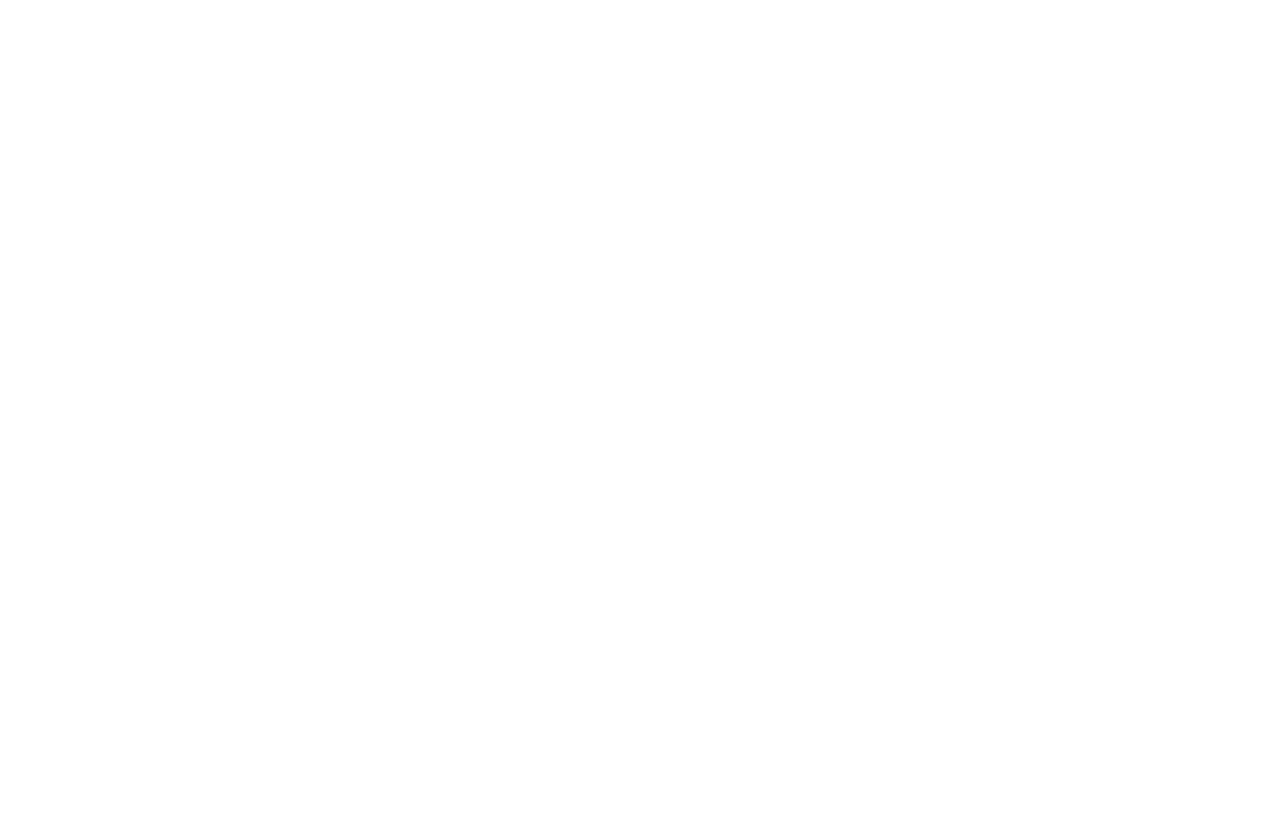
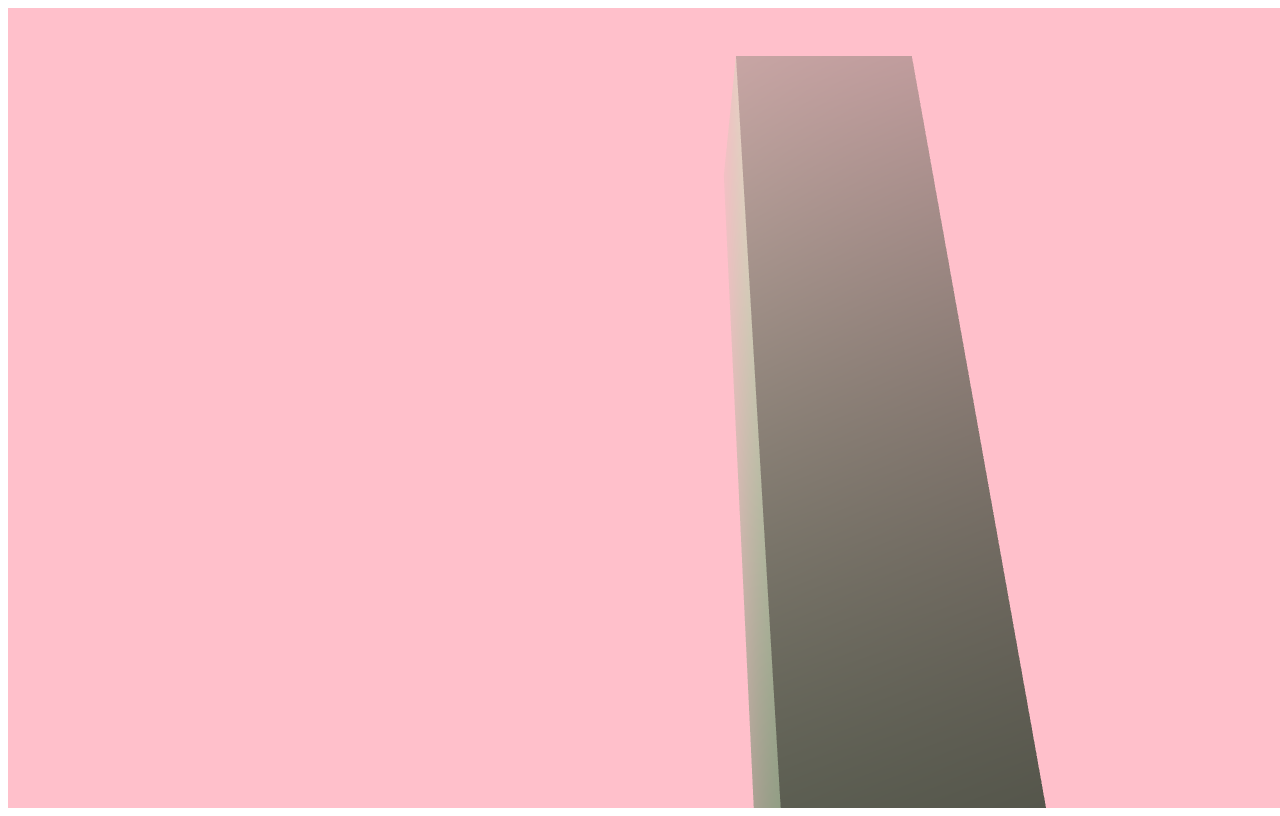
Before and after one commit to Grafika3d-2020/grafika3d-wprowadzenie-01-Kozak-Szymon, a plain HTML site: page index.html in a window 1280 px wide. Drawn offline with nearby package versions, Linux system fonts and the light colour scheme; files that its build step writes are made by us from their sources; the site is published under a folder, as on GitHub Pages, so addresses that start at the root find nothing; animation ran at ten frames a second.

Commit message:
Update index.html

```diff
--- a/index.html
+++ b/index.html
@@ -6,10 +6,10 @@
     <title>Document</title>
     <script src="https://cdnjs.cloudflare.com/ajax/libs/three.js/r125/three.min.js" integrity="sha512-XI02ivhfmEfnk8CEEnJ92ZS6hOqWoWMKF6pxF/tC/DXBVxDXgs2Kmlc9CHA0Aw2dX03nrr8vF54Z6Mqlkuabkw==" crossorigin="anonymous"></script>
     <script src="https://unpkg.com/three@0.125.2/examples/js/controls/OrbitControls.js"></script>
-    <link rel="stylesheet" href="/three.js/style.css">
+    <link rel="stylesheet" href="style.css">
 </head>
 <body>
 
 </body>
-<script src="/three.js/script.js"></script>
+<script src="script.js"></script>
 </html>
```
